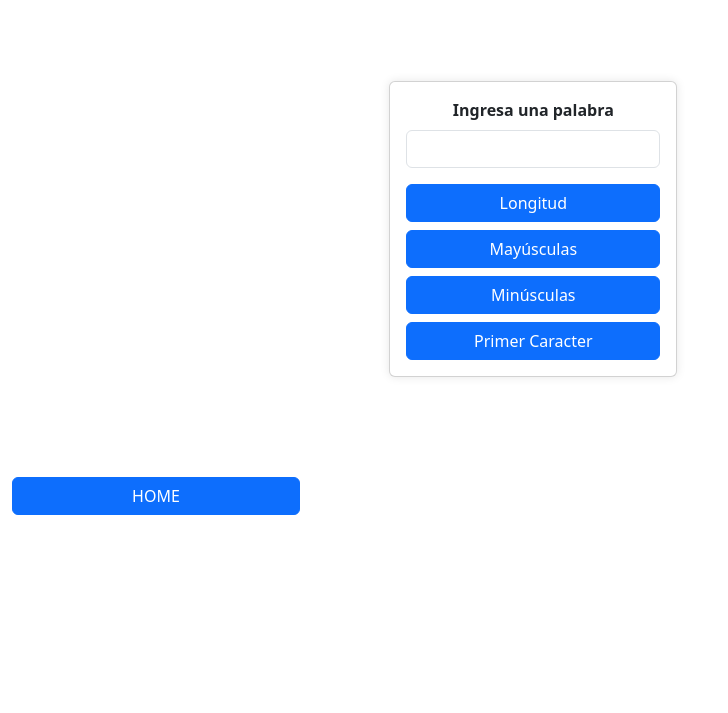
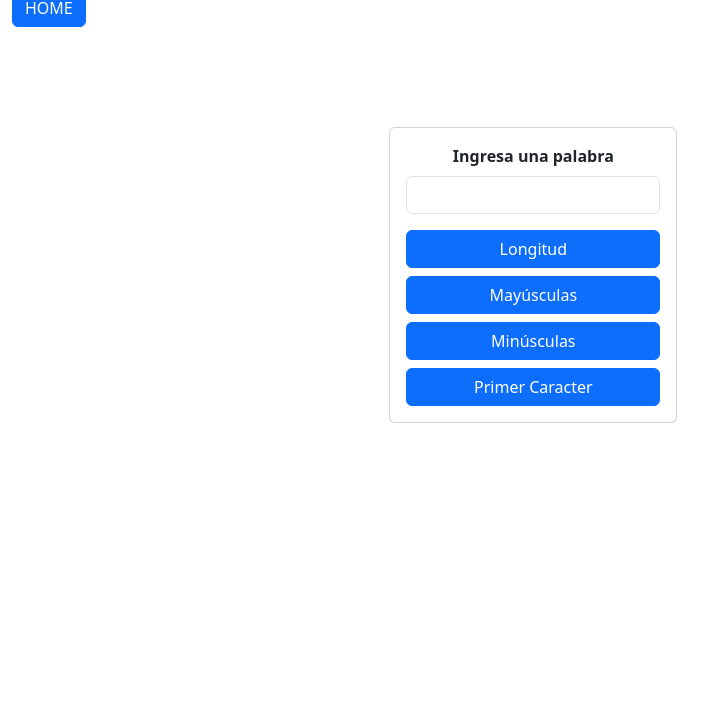
Before and after one commit to DarkfireT09/Hotelia-Web, a plain HTML site: page DOM/views/ejercicio1.html in a window 1280 px wide. Shown: the part 87-800 px from the top of the page, without its empty margins (0-728 px from the left). Drawn offline with nearby package versions, Linux system fonts and the light colour scheme.

Commit message:
fix home

```diff
--- a/DOM/css/ejercicio1.css
+++ b/DOM/css/ejercicio1.css
@@ -1,4 +1,4 @@
-
+/* Estilos generales */
 body {
     background-color: #f8f9fa;
     font-family: 'Arial', sans-serif;
@@ -15,14 +15,13 @@ body {
 .card {
     border: 1px solid #dee2e6;
     border-radius: 10px;
-    box-shadow: 0 0 10px rgba(0, 0, 0, 0.1);
 }
 
 .card-body {
     text-align: center;
 }
 
-
+/* Estilos para los botones */
 .btn-primary {
     background-color: #007bff;
     border-color: #007bff;
@@ -33,7 +32,7 @@ body {
     border-color: #0056b3;
 }
 
-
+/* Estilos para el formulario */
 .form-label {
     font-weight: bold;
 }
@@ -42,6 +41,7 @@ body {
     margin-bottom: 10px;
 }
 
+/* Estilos para el enlace HOME */
 .btn-primary[href] {
     color: #fff;
     text-decoration: none;
@@ -51,3 +51,8 @@ body {
     color: #fff;
     text-decoration: none;
 }
+
+/* Estilos adicionales para el contenedor de botones HOME */
+.d-flex.gap-2 {
+    margin-bottom: 20px;
+}
--- a/DOM/views/ejercicio1.html
+++ b/DOM/views/ejercicio1.html
@@ -15,8 +15,12 @@
     <div class="container-fluid">
         <div class="row">
 
+
             <div class="resultado col-md-10">
                 <h1>Funciones de Texto</h1>
+                <div class="d-flex gap-2" style="width: 18rem;">
+                    <a class="btn btn-primary" href="" role="button">HOME</a>
+                </div>
                 <div class="card" style="width: 18rem; margin: 100px auto;">
                     <div class="card-body">
 
@@ -44,9 +48,7 @@
 
                 </div>
 
-                <div class="d-grid gap-2" style="width: 18rem;">
-                    <a class="btn btn-primary" href="" role="button">HOME</a>
-                </div>
+
 
 
             </div>
```
